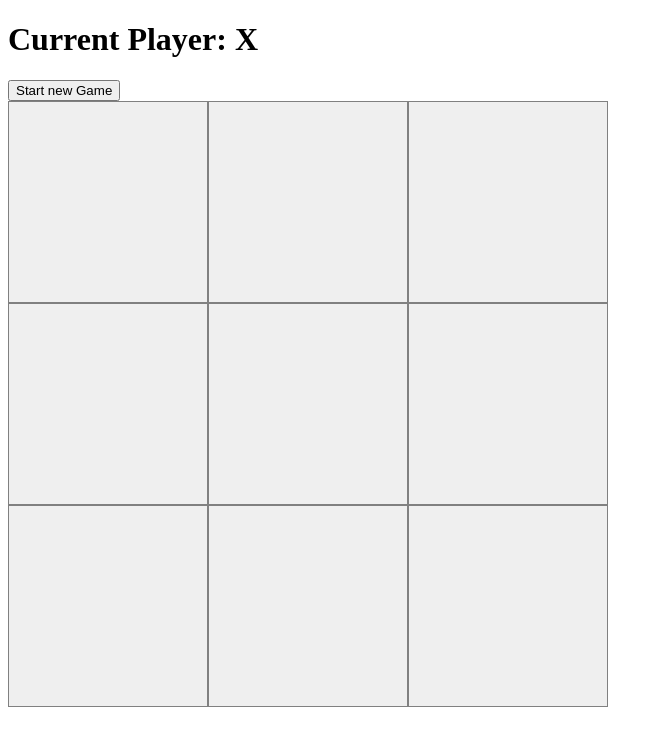
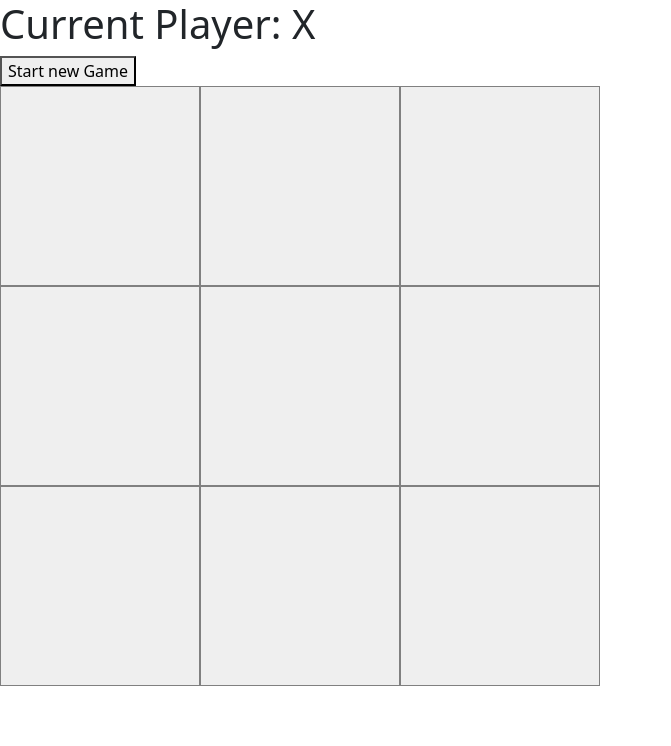
Before and after one commit to ToronLP/TicTacToeAngular, an Angular app: page / in a window 1280 px wide. Shown: the top 746 px of the page, without its empty margins (0-671 px from the left). Built offline with nearby package versions, Linux system fonts and the light colour scheme.

Commit message:
Added Bootstrap to Project

```diff
--- a/package.json
+++ b/package.json
@@ -19,6 +19,9 @@
     "@angular/platform-browser-dynamic": "^16.1.0",
     "@angular/router": "^16.1.0",
     "@angular/service-worker": "^16.1.0",
+    "@ng-bootstrap/ng-bootstrap": "^15.1.0",
+    "@popperjs/core": "^2.11.6",
+    "bootstrap": "^5.2.3",
     "rxjs": "~7.8.0",
     "tslib": "^2.3.0",
     "zone.js": "~0.13.0"
@@ -27,6 +30,7 @@
     "@angular-devkit/build-angular": "^16.1.4",
     "@angular/cli": "~16.1.4",
     "@angular/compiler-cli": "^16.1.0",
+    "@angular/localize": "^16.1.0",
     "@types/jasmine": "~4.3.0",
     "jasmine-core": "~4.6.0",
     "karma": "~6.4.0",
--- a/src/app/app.module.ts
+++ b/src/app/app.module.ts
@@ -6,6 +6,7 @@
 import { ServiceWorkerModule } from '@angular/service-worker';
 import { BoardComponent } from './board/board.component';
 import { SquareComponent } from './square/square.component';
+import { NgbModule } from '@ng-bootstrap/ng-bootstrap';
 
 @NgModule({
   declarations: [
@@ -21,7 +22,8 @@
       // Register the ServiceWorker as soon as the application is stable
       // or after 30 seconds (whichever comes first).
       registrationStrategy: 'registerWhenStable:30000'
-    })
+    }),
+    NgbModule
   ],
   providers: [],
   bootstrap: [AppComponent]
--- a/src/main.ts
+++ b/src/main.ts
@@ -1,3 +1,5 @@
+/// <reference types="@angular/localize" />
+
 import { platformBrowserDynamic } from '@angular/platform-browser-dynamic';
 import { AppModule } from './app/app.module';
 
--- a/src/styles.scss
+++ b/src/styles.scss
@@ -1 +1,4 @@
 /* You can add global styles to this file, and also import other style files */
+
+/* Importing Bootstrap SCSS file. */
+@import 'bootstrap/scss/bootstrap';
--- a/tsconfig.app.json
+++ b/tsconfig.app.json
@@ -3,7 +3,9 @@
   "extends": "./tsconfig.json",
   "compilerOptions": {
     "outDir": "./out-tsc/app",
-    "types": []
+    "types": [
+      "@angular/localize"
+    ]
   },
   "files": [
     "src/main.ts"
```
Also changed, not shown: 2 other files (tests, documents, lock files or other folders).
